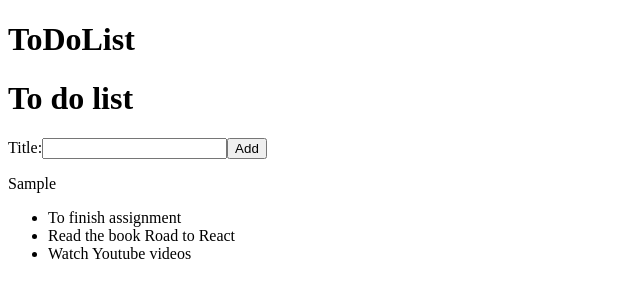
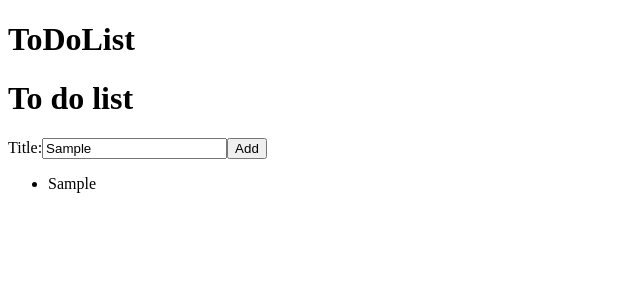
Before and after one commit to mcani/react-cockatoo, a React (Create React App) app: page / in a window 1280 px wide. Both pictures are taken after typing "Sample" into the empty fields and a click on the button "Add". Shown: the top 300 px of the page, without its empty margins (0-640 px from the left). Built offline with nearby package versions, Linux system fonts and the light colour scheme; the HTML template or start-up script is replaced by a standard one.

Commit message:
controlled input / controlled deps

```diff
--- a/src/AddTodoForm.js
+++ b/src/AddTodoForm.js
@@ -1,12 +1,16 @@
-import React from "react";
-function AddTodoForm (props){
+import React, { useState } from "react";
+function AddTodoForm ({onAddTodo}){
+    const [todoTitle, setTodoTitle ] = useState ("")
+    const handleTitleChange = (event)=> {
+        setTodoTitle(event.target.value)
+    }
     const handleAddTodo = (event) => {
 
         event.preventDefault();
         const todoTitle = event.target.title.value;
         console.log(todoTitle);
         event.target.title.value = "";
-        props.onAddTodo(todoTitle);
+        onAddTodo(todoTitle);
     }
     return (
         <div>
@@ -16,7 +20,7 @@ function AddTodoForm (props){
                 <label htmtFor="todoTitle">
                 Title:
                 </label>
-                <input id="todoTitle" name="title"></input>
+                <input id="todoTitle" name="title" value={todoTitle} onChange={handleTitleChange}></input>
                 <button type="submit">Add</button>
                 </form>
         </div>
--- a/src/App.js
+++ b/src/App.js
@@ -7,12 +7,15 @@ import AddTodoForm from './AddTodoForm';
 
 function App() {
   const [newTodo, setNewTodo] = useState('');
+  const [todoList, setTodoList] = useState([]);
+  const addTodo = (newTodo) =>{
+    setTodoList([...todoList ,newTodo])
+  }
   return (
     <div>
       <h1>ToDoList</h1>
-      <AddTodoForm onAddTodo={setNewTodo}/>
-      <p>{newTodo}</p>
-      <TodoList />
+      <AddTodoForm onAddTodo={addTodo}/>
+      <TodoList todoList={todoList}/>
 
     </div>
   );
--- a/src/TodoList.js
+++ b/src/TodoList.js
@@ -1,26 +1,10 @@
 import React from "react";
 import TodoListItem from './TodoListItem';
 
-
-const todoList = [
-    {
-    title: 'To finish assignment',
-    id: 0,
-    },
-    {
-    title: 'Read the book Road to React',
-    id: 1,
-    },
-    {
-    title: 'Watch Youtube videos',
-    id: 2,
-    }
-    ];
-
-function TodoList(){
+function TodoList({todoList}){
     return(
         <ul>
-         {todoList.map(todoItem => <TodoListItem key={todoItem.id} todo={todoItem} />)}
+        {todoList.map(todoItem => <TodoListItem key={Date.now()} todo={todoItem} />)}
         </ul>
     )
 };
--- a/src/TodoListItem.js
+++ b/src/TodoListItem.js
@@ -1,9 +1,9 @@
 import React from "react";
 
-function TodoListItem(props){
+function TodoListItem({key, todo}){
    return(
-    <li key={props.key}>
-        {props.todo.title}
+    <li key={key}>
+        {todo}
     </li>
    )
 }
```
